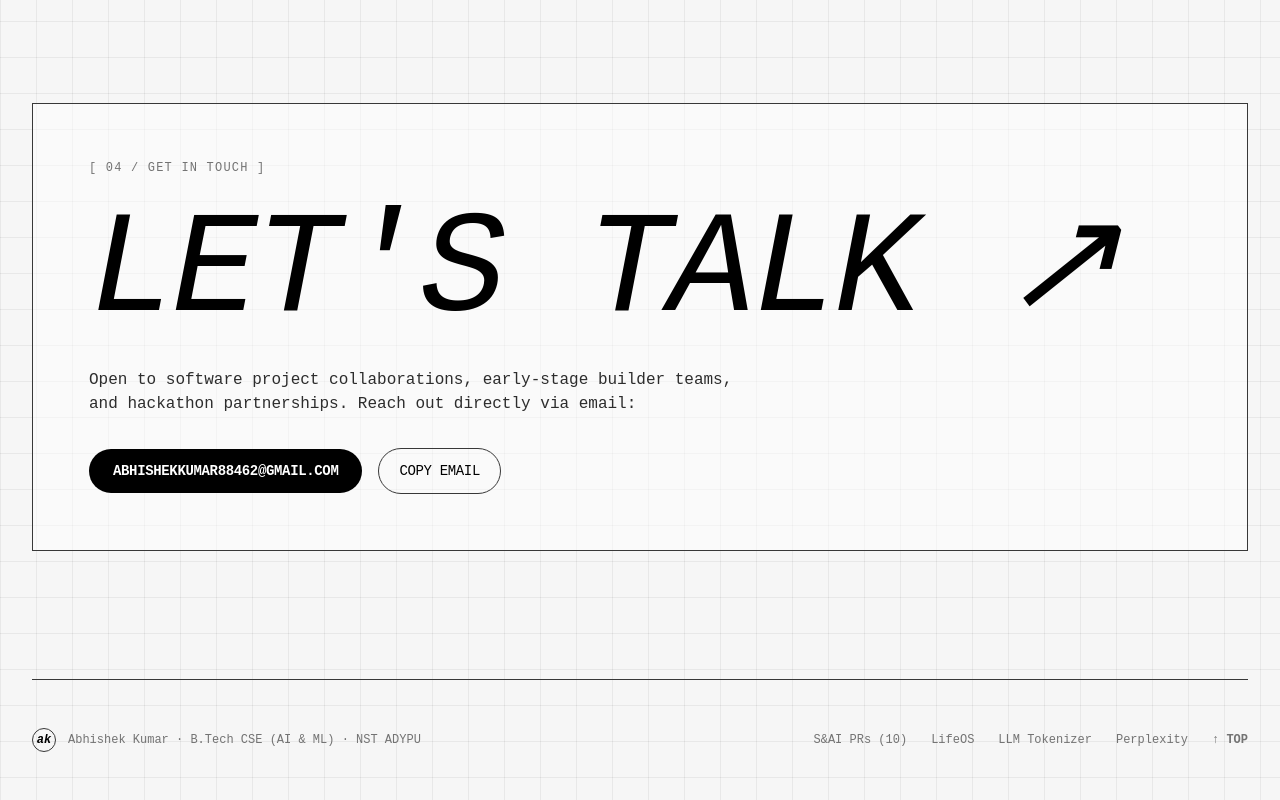
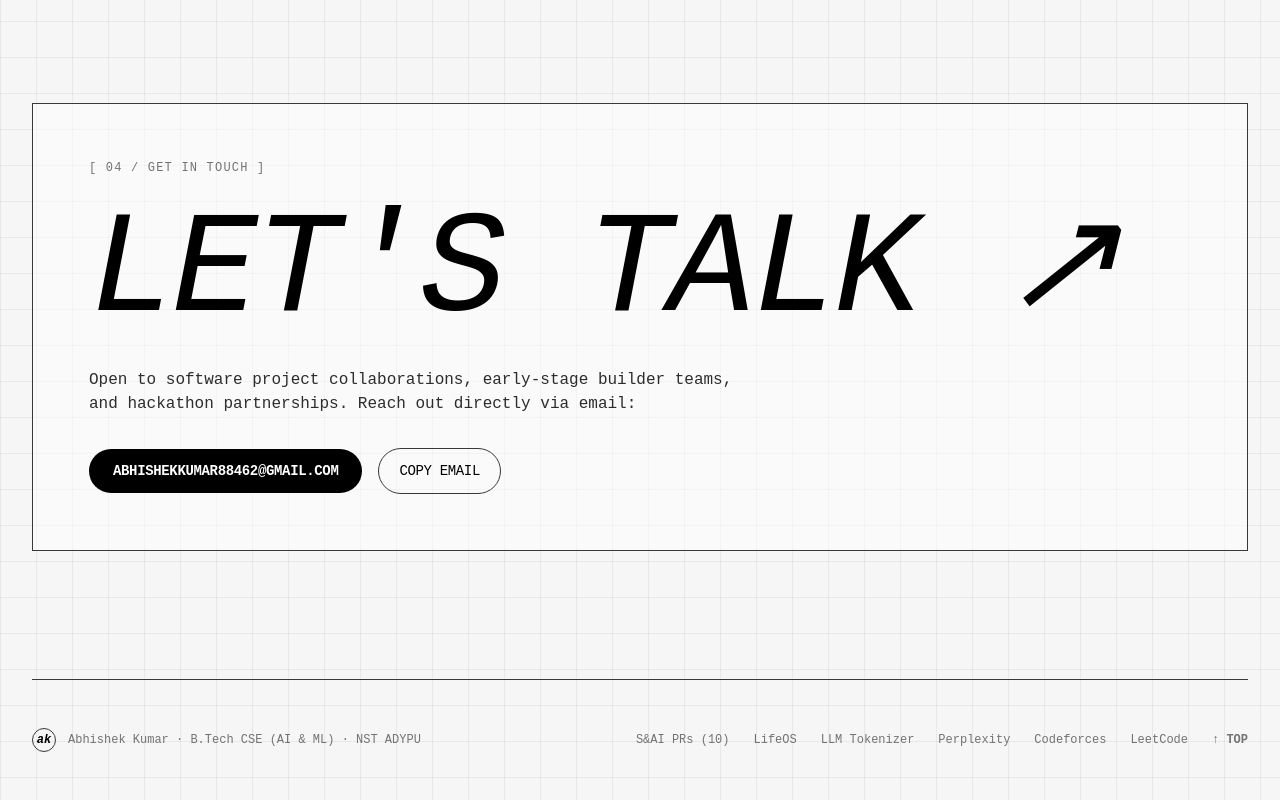
Before and after one commit to abhishek884-code/portfolio, a plain HTML site: page index.html in a window 1280 px wide. Shown: the part 3939-4739 px from the top of the page. Drawn offline with nearby package versions, Linux system fonts and the light colour scheme; a web font is replaced by a local one.

Commit message:
feat: add Codeforces and LeetCode profile links to footer

```diff
--- a/index.html
+++ b/index.html
@@ -635,6 +635,8 @@
       <a href="https://lifeos-by-xoders.vercel.app" target="_blank" rel="noopener noreferrer" class="hover:text-black transition-colors">LifeOS</a>
       <a href="https://llm-tokeniser-gold.vercel.app" target="_blank" rel="noopener noreferrer" class="hover:text-black transition-colors">LLM Tokenizer</a>
       <a href="https://perplexity-explorer-blond.vercel.app" target="_blank" rel="noopener noreferrer" class="hover:text-black transition-colors">Perplexity</a>
+      <a href="https://codeforces.com/profile/Abhishek884-code" target="_blank" rel="noopener noreferrer" class="hover:text-black transition-colors">Codeforces</a>
+      <a href="https://leetcode.com/Abhishek884_code/" target="_blank" rel="noopener noreferrer" class="hover:text-black transition-colors">LeetCode</a>
       <a href="#top" class="hover:text-black transition-colors font-bold">&uarr; TOP</a>
     </div>
   </footer>
```
